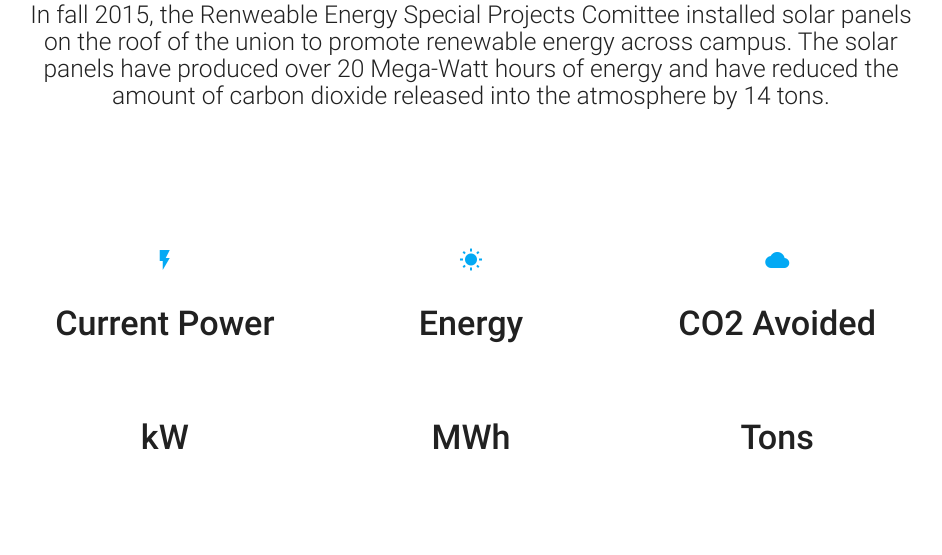
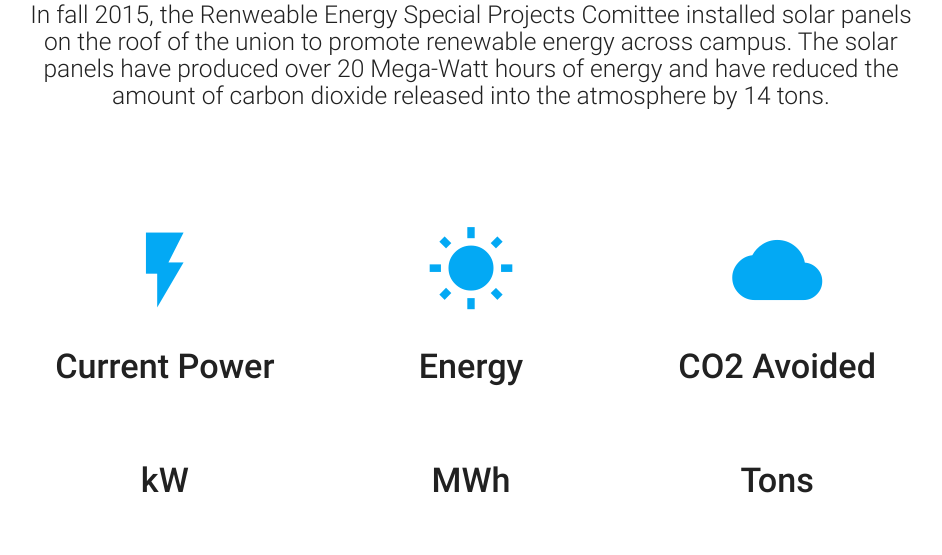
Before and after one commit to jakes44/new-respc-union-dashboard, a Flask app: template templates/index.html in a window 1280 px wide. Shown: the part 331-886 px from the top of the page, without its empty margins (169-1111 px from the left). Run offline with Flask 2, Linux system fonts and the light colour scheme; the template is opened without the code that fills it, so the values that code supplies are empty; some libraries are stand-ins or nearby versions.

Commit message:
Added large icons

```diff
--- a/templates/index.html
+++ b/templates/index.html
@@ -36,7 +36,7 @@
       <div class="row">
         <div class="col s12 m4">
           <div class="icon-block">
-            <h2 class="center light-blue-text"><i class="material-icons">flash_on</i></h2>
+            <h2 class="center light-blue-text"><i class="large material-icons">flash_on</i></h2>
             <h4 class="center"><strong>Current Power</strong></h4>
             <br></br>
             <div class="center" id="currentPower"><h4><strong> {{results['currentPower']}} kW</strong> <h4></div>
@@ -45,7 +45,7 @@
 
         <div class="col s12 m4">
           <div class="icon-block">
-            <h2 class="center light-blue-text"><i class="material-icons">wb_sunny</i></h2>
+            <h2 class="center light-blue-text"><i class="large material-icons">wb_sunny</i></h2>
             <h4 class="center"><strong>Energy</strong></h4>
             <br></br>
             <div class="center" id="energy"><h4><strong> {{results['energy']}} MWh </strong> <h4></div>
@@ -54,7 +54,7 @@
 
         <div class="col s12 m4">
           <div class="icon-block">
-            <h2 class="center light-blue-text"><i class="material-icons">wb_cloudy</i></h2>
+            <h2 class="center light-blue-text"><i class="large material-icons">wb_cloudy</i></h2>
             <h4 class="center"><strong>CO2 Avoided<strong></h4>
             <br></br>
             <div class="center" id="co2Avoided"><h4><strong> {{results['co2Avoided']}} Tons </strong> <h4></div>
```
